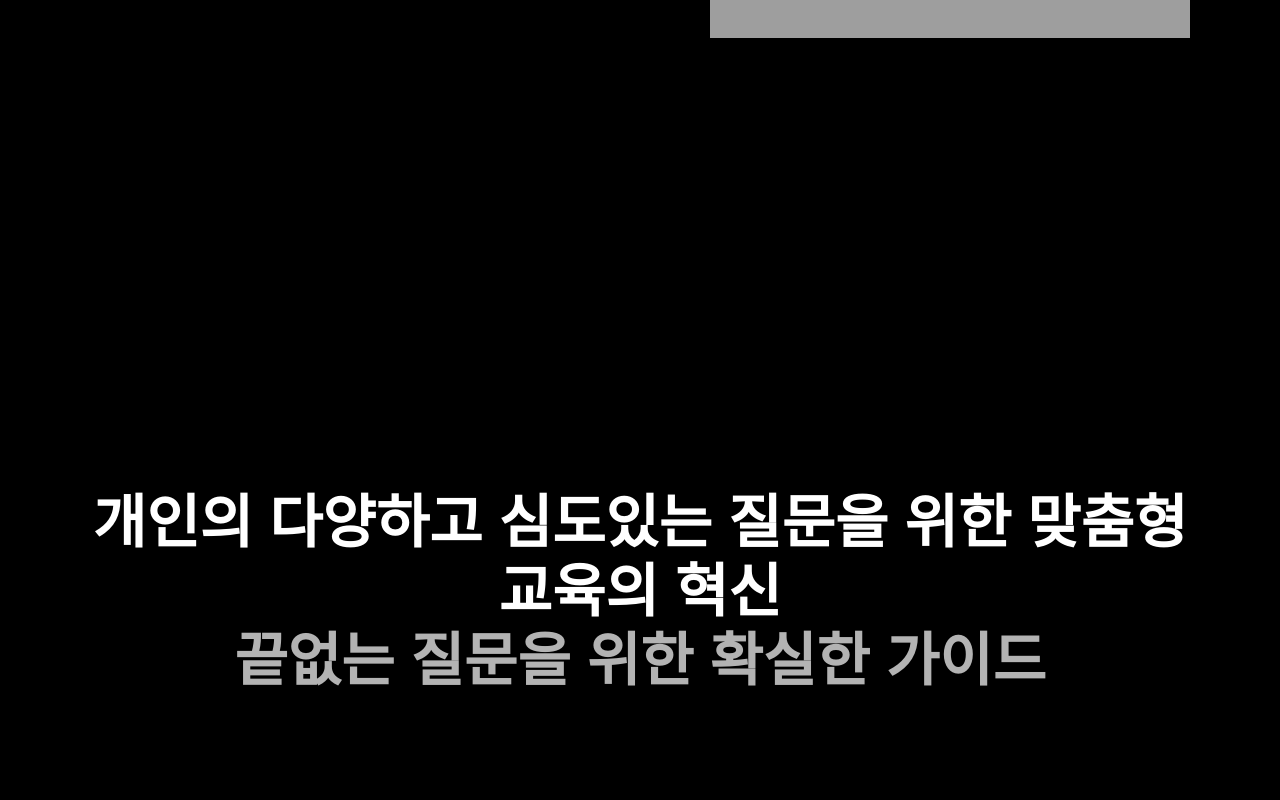
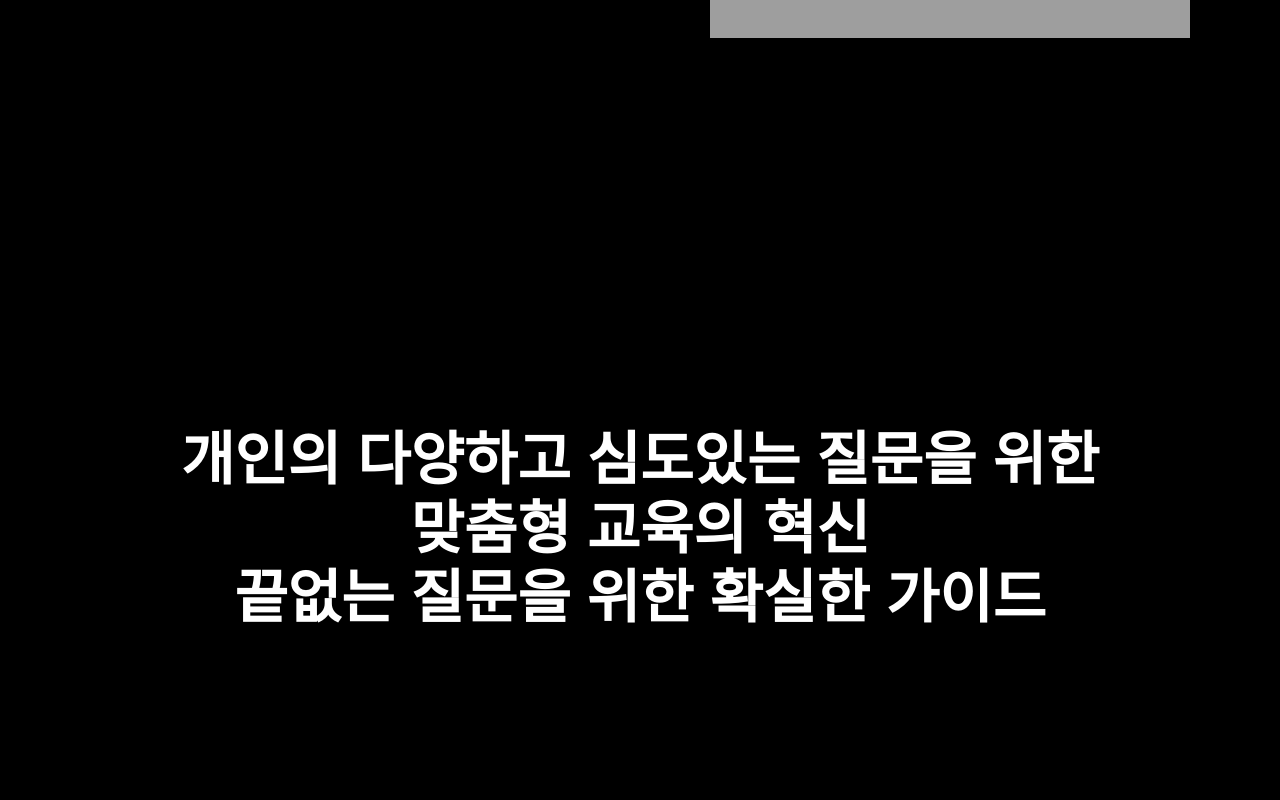
Before and after one commit to InjunH/chalk_home_personal, a Next.js app: page /chalk-ai in a window 1280 px wide. Shown: the part 580-1380 px from the top of the page. Built offline with nearby package versions, Linux system fonts and the light colour scheme; grey boxes are pictures that could not be loaded.

Commit message:
ChalkAIBenefitsSection 컴포넌트 리팩토링 및 스크롤 애니메이션 추가: 텍스트 배열로 변경하여 각 텍스트의 색상을 스크롤 진행률에 따라 조정하고, 스크롤 이벤트를 통해 애니메이션 효과를 구현하여 사용자 경험을 향상시킴.

```diff
--- a/src/components/sections/chalk-ai/ChalkAIBenefitsSection.tsx
+++ b/src/components/sections/chalk-ai/ChalkAIBenefitsSection.tsx
@@ -1,38 +1,122 @@
 "use client";
 
 import { useLanguage } from "@/contexts/LanguageContext";
+import { useEffect, useState, useRef } from "react";
 
 export default function ChalkAIBenefitsSection() {
   const { text } = useLanguage();
+  const sectionRef = useRef<HTMLElement>(null);
+  const containerRef = useRef<HTMLDivElement>(null);
+  const [scrollProgress, setScrollProgress] = useState(0);
+
+  useEffect(() => {
+    let ticking = false;
+
+    const handleScroll = () => {
+      if (!ticking) {
+        requestAnimationFrame(() => {
+          if (!sectionRef.current || !containerRef.current) return;
+
+          const rect = sectionRef.current.getBoundingClientRect();
+          const windowHeight = window.innerHeight;
+
+          console.log(rect.top, windowHeight);
+
+          // 섹션이 화면에 들어왔을 때부터 애니메이션 시작
+          if (rect.top <= windowHeight && rect.bottom >= 0) {
+            // 애니메이션 시작 오프셋 조절 (양수: 늦게 시작, 음수: 일찍 시작)
+            const startOffset = windowHeight * -0.5; // 섹션이 화면에 들어오기 전부터 시작
+
+            // 진행률 계산 - 시작 지점을 조절
+            const adjustedTop = rect.top + startOffset;
+            const progress = Math.max(
+              0,
+              Math.min(1, -adjustedTop / (windowHeight * 2))
+            );
+
+            setScrollProgress(progress);
+          }
+
+          ticking = false;
+        });
+        ticking = true;
+      }
+    };
+
+    window.addEventListener("scroll", handleScroll, { passive: true });
+    handleScroll(); // 초기 상태 설정
+
+    return () => window.removeEventListener("scroll", handleScroll);
+  }, []);
+
+  // 각 텍스트의 활성화 임계값
+
+  const getTextColor = (index: number) => {
+    // PC 3줄 구성에 맞춰 임계값 조정: 0줄/1줄/2,3줄
+    let threshold;
+    if (index === 0) {
+      threshold = 0; // 첫 번째 줄 즉시
+    } else if (index === 1) {
+      threshold = 0.1; // 두 번째 줄
+    } else {
+      threshold = 0.2; // 세 번째 줄 (index 2, 3)
+    }
+    return scrollProgress > threshold ? "text-white" : "text-white/50";
+  };
 
   return (
-    <section className="px-6">
-      <div className="container mx-auto max-w-4xl py-[5rem] md:py-[22.5rem]">
+    <div className="h-[200vh] relative">
+      {" "}
+      {/* 충분한 높이로 스크롤 가능하게 */}
+      <section
+        className="sticky top-0 h-screen flex items-center justify-center px-6"
+        ref={sectionRef}
+      >
+        <div className="container mx-auto max-w-4xl" ref={containerRef}>
           {/* 모바일 버전 */}
           <div className="block md:hidden text-center">
-          <h2 className="chalk-ai-description-title-mobile text-white">
-            <span className="text-white">{text.chalkAI.description.title}</span>
-
-            <br />
-            <span className="text-white">
-              {text.chalkAI.description.subtitle}
+            <h2 className="chalk-ai-description-title-mobile">
+              {text.chalkAI.description.map((textPart, index) => (
+                <span
+                  key={index}
+                  className={`transition-all duration-500 ${getTextColor(
+                    index
+                  )}`}
+                  // style={{
+                  //   opacity: getTextOpacity(index),
+                  // }}
+                >
+                  {textPart}
+                  {index < text.chalkAI.description.length - 1 && " "}
                 </span>
+              ))}
             </h2>
           </div>
 
-        {/* PC 버전 (기존 그대로) */}
+          {/* PC 버전 */}
           <div className="hidden md:block text-center">
-          <h2 className="chalk-ai-description-title text-white">
-            <span className="text-white">
-              {text.chalkAI.description.title}
+            <h2 className="chalk-ai-description-title">
+              {text.chalkAI.description.map((textPart, index) => (
+                <span key={index}>
+                  <span
+                    className={`transition-all duration-500 ${getTextColor(
+                      index
+                    )}`}
+                    // style={{
+                    //   opacity: getTextOpacity(index),
+                    // }}
+                  >
+                    {textPart}
                   </span>
-            <br />
-            <span className="text-white opacity-70">
-              {text.chalkAI.description.subtitle}
+                  {index === 0 && <br />}
+                  {index === 1 && <br />}
+                  {index === 2 && " "}
                 </span>
+              ))}
             </h2>
           </div>
         </div>
       </section>
+    </div>
   );
 }
--- a/src/constants/text/ko.ts
+++ b/src/constants/text/ko.ts
@@ -192,10 +192,12 @@ export const ko = {
       },
       logo: "/images/chalk-ai/ai.svg",
     },
-    description: {
-      title: "개인의 다양하고 심도있는 질문을 위한 맞춤형 교육의 혁신",
-      subtitle: "끝없는 질문을 위한 확실한 가이드",
-    },
+    description: [
+      "개인의 다양하고 심도있는 질문을 위한",
+      "맞춤형 교육의 혁신",
+      "끝없는 질문을 위한",
+      "확실한 가이드",
+    ],
     titleSection: {
       mainTitle: "24/7",
       subtitle: "MANAGEMENT",
```
Lines whose indentation alone changed are shown as unchanged.
